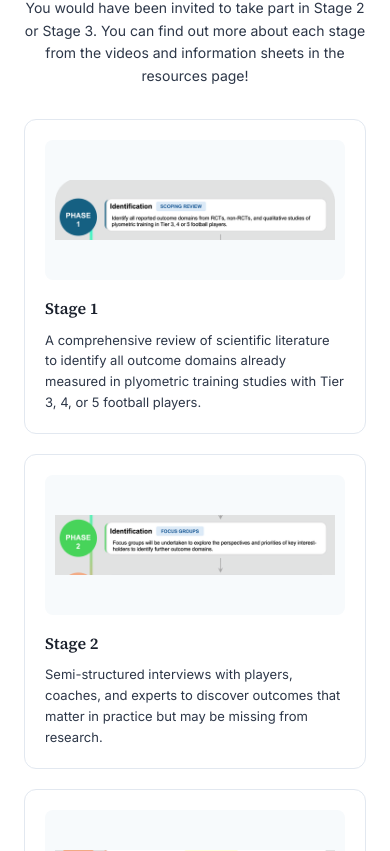
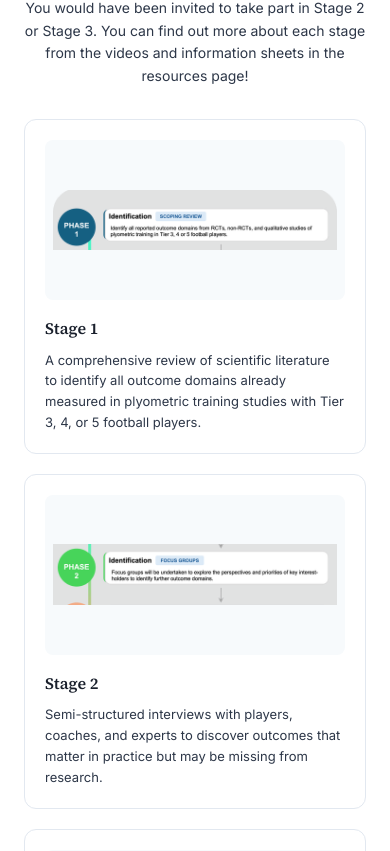
Before and after one commit to LoaizaBetancur/CAPIS-Project-Website, a Next.js app: page / in a window 390 px wide. Shown: the part 4573-5424 px from the top of the page. Built offline with nearby package versions, Linux system fonts and the light colour scheme.

Commit message:
Improve StageCard image display: larger container, responsive sizing

```diff
--- a/components/StageCard.tsx
+++ b/components/StageCard.tsx
@@ -22,22 +22,23 @@ export default function StageCard({ number, title, description, image }: StageCa
         style={{
           backgroundColor: "#F7FAFC",
           borderRadius: "8px",
-          height: "140px",
+          height: "160px",
           display: "flex",
           alignItems: "center",
           justifyContent: "center",
           marginBottom: "16px",
           overflow: "hidden",
+          padding: "8px",
         }}
       >
         {image.startsWith("/") ? (
           <Image
             src={image}
             alt={`Stage ${number}`}
-            width={280}
-            height={140}
-            style={{ objectFit: "contain" }}
-            sizes="280px"
+            width={560}
+            height={120}
+            style={{ width: "100%", height: "auto", objectFit: "contain" }}
+            sizes="(max-width: 768px) 100vw, 25vw"
           />
         ) : (
           <div style={{ fontSize: "72px", lineHeight: 1 }}>{image}</div>
```
